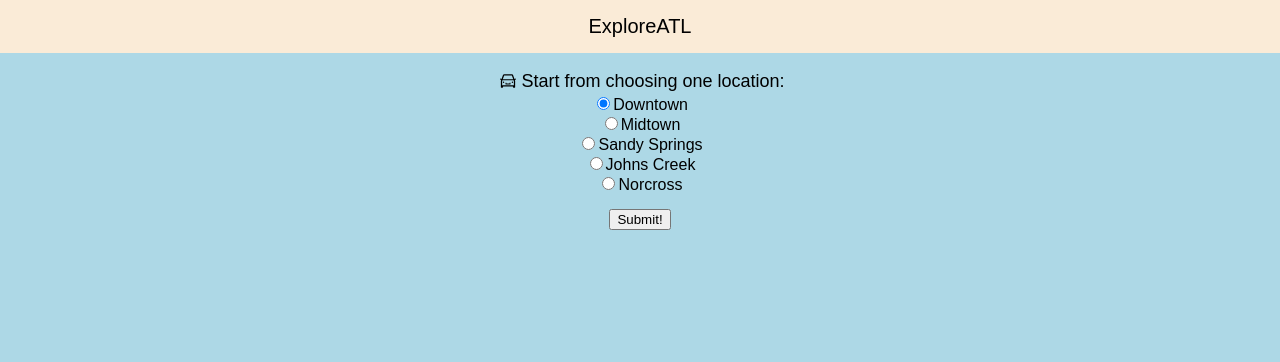
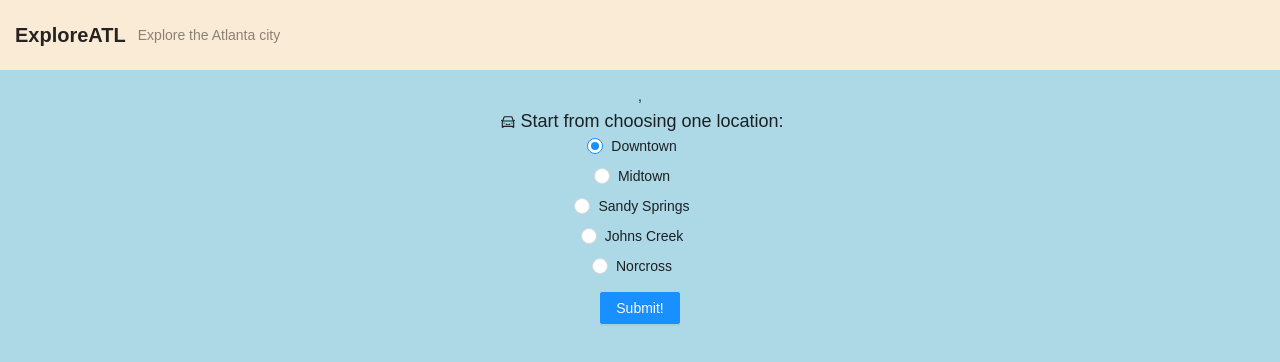
Before and after one commit to exploreATL/exploreATL, a React (Create React App) app: page / in a window 1280 px wide. Shown: the top 362 px of the page. Built offline with nearby package versions, Linux system fonts and the light colour scheme.

Commit message:
fix antd errors

```diff
--- a/src/App.css
+++ b/src/App.css
@@ -1,3 +1,5 @@
+@import "~antd/dist/antd.css";
+
 .App {
   text-align: center;
 }
@@ -8,11 +10,12 @@ body {
   font-family: Arial, Helvetica, sans-serif;
 }
 
-.chooseLoc {
+.choose_title {
   font-size: large;
+  margin-bottom: 20px;
 }
 
-.page_header {
+.site-page-header {
   height: 15%;
   background-color: #faebd7;
   padding: 15px;
--- a/src/App.js
+++ b/src/App.js
@@ -1,20 +1,27 @@
 import "./App.css";
 import { useState } from "react";
-import { Radio, Button, Space, PageHeader, Checkbox } from "antd";
+import { Radio, Button, Space, PageHeader, Checkbox, Select } from "antd";
 import { CarOutlined } from "@ant-design/icons";
 
 function App() {
   // place is the variable that stores the nearby places;
   // value represents the ATL location user chooses
   // explore is the number of explored places
+  const { Option } = Select;
   const [place, setPlace] = useState([]);
   const [value, setValue] = useState("downtown atlanta");
   const [showList, setShowList] = useState(false);
+  const [typeChoose, setTypeChoose] = useState(true);
+  const [type, setType] = useState("restaurant");
   const [explore, setExplore] = useState(0);
 
-  const onChange = (e) => {
+  const chooseAtl = (e) => {
     setValue(e.target.value);
   };
+
+  function chooseType(value) {
+    setType(value);
+  }
 
   // Add the number of explored places
   const visited = (e) => {
@@ -67,11 +74,40 @@ function App() {
 
   return (
     <>
-      <PageHeader className="page_header" title="ExploreATL" />
+      {/* <PageHeader className="page_header" title="ExploreATL" /> */}
+      <PageHeader
+        className="site-page-header"
+        title="ExploreATL"
+        subTitle="Explore the Atlanta city"
+      />
+      ,
       {showList ? (
         <>
+          {typeChoose ? (
+            <>
+              <div className="choose_title">
+                Choose the type of nearby locations:
+              </div>
+              <div>
+                <Select
+                  defaultValue="restaurant"
+                  style={{ width: 120 }}
+                  onChange={chooseType}
+                >
+                  <Option value="restaurant">Restaurant</Option>
+                  <Option value="museum">Museum</Option>
+                  <Option value="park">Park</Option>
+                  <Option value="store">Store</Option>
+                  <Option value="library">Library</Option>
+                </Select>
+              </div>
+            </>
+          ) : (
+            <>
               <div className="nearby_list">
-            <div className="nearby_title">Nearby Restaurants of {value}:</div>
+                <div className="nearby_title">
+                  Nearby Restaurants of {value}:
+                </div>
                 {place.map(function (item, i) {
                   return (
                     <div>
@@ -90,14 +126,18 @@ function App() {
                 </Button>
               </div>
             </>
+          )}
+        </>
       ) : (
         <div className="chooseAtl">
           <div>
             <CarOutlined style={{ margin: "5px" }} />
-            <span className="chooseLoc">Start from choosing one location:</span>
+            <span className="choose_title">
+              Start from choosing one location:
+            </span>
           </div>
           <div className="radio">
-            <Radio.Group onChange={onChange} value={value}>
+            <Radio.Group onChange={chooseAtl} value={value}>
               <Space direction="vertical">
                 <Radio value={"downtown atlanta"}>Downtown</Radio>
                 <Radio value={"midtown atlanta"}>Midtown</Radio>
```
Also changed, not shown: 2 other files (tests, documents, lock files or other folders). Lines whose indentation alone changed are shown as unchanged.
